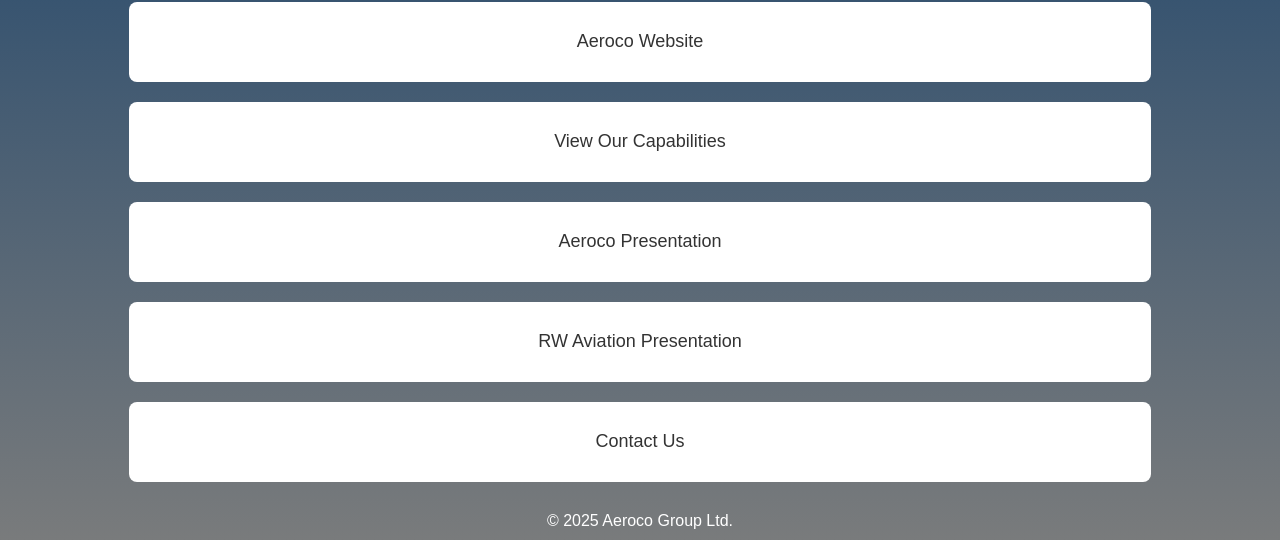
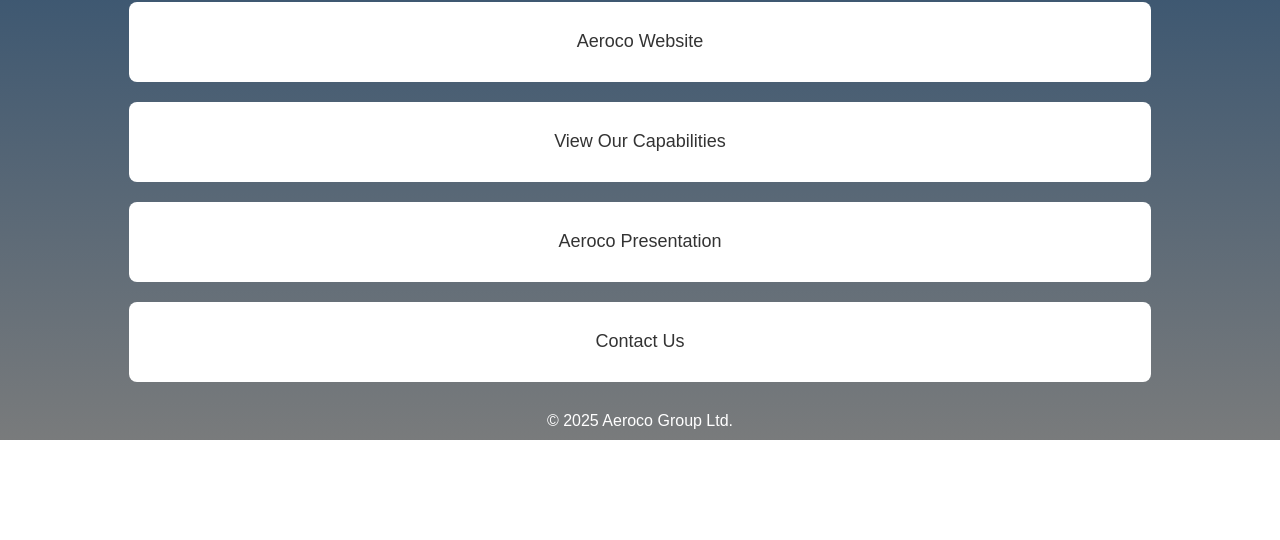
Before and after one commit to notstereomike/aeroco-hub, a plain HTML site: page index.html in a window 1280 px wide. Shown: the part 471-1011 px from the top of the page. After the commit the page ends 911 px from the top, so only its background shows below. Drawn offline with Linux system fonts and the light colour scheme.

Commit message:
Update index.html
Removed RW Presentation

```diff
--- a/index.html
+++ b/index.html
@@ -41,9 +41,9 @@
 
                     <a href="./files/RW-Company-Overview.pdf" target="_blank" class="square">
 
-                        <p>RW Aviation Presentation</p>
+                       <!-- <p>RW Aviation Presentation</p>
                     </a>
-                    <a href="mailto:info@aerocogroup.com?subject=Aeroco%20Enquiry%20-%20MRO 24" target="_blank" class="square">
+                    <a href="mailto:info@aerocogroup.com?subject=Aeroco%20Enquiry%20-%20MRO 24" target="_blank" class="square"> -->
 
                         <p>Contact Us</p>
                     </a>
```
